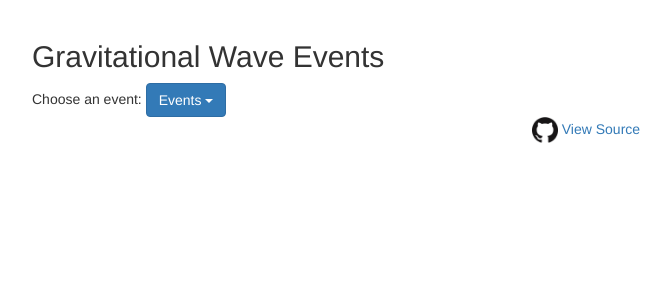
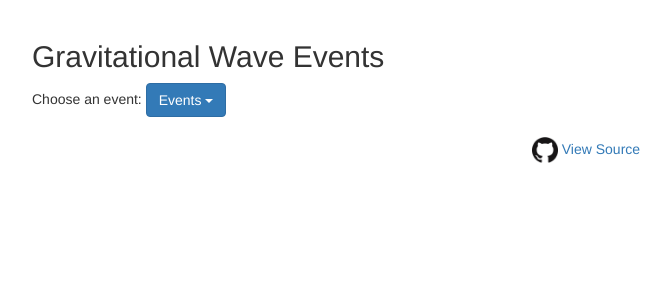
Before and after one commit to TheTreasureMap/gwtm, a Flask app: page /alerts in a window 1280 px wide. Shown: the part 52-352 px from the top of the page, without its empty margins (54-725 px from the left). Run offline with Flask 2, Linux system fonts and the light colour scheme; data that the repository does not hold is empty; some libraries are stand-ins or nearby versions.

Commit message:
github link formatting fix

```diff
--- a/src/templates/base.html
+++ b/src/templates/base.html
@@ -83,7 +83,7 @@
     {% endblock %}
 </div>
 
-<footer class="page-footer font-small blue" style="padding-bottom: 20px">
+<footer class="page-footer font-small blue" style="padding: 20px">
 
   <!-- Copyright -->
   <div class="footer-copyright text-center py-3" style="font-size: 1em">
```
